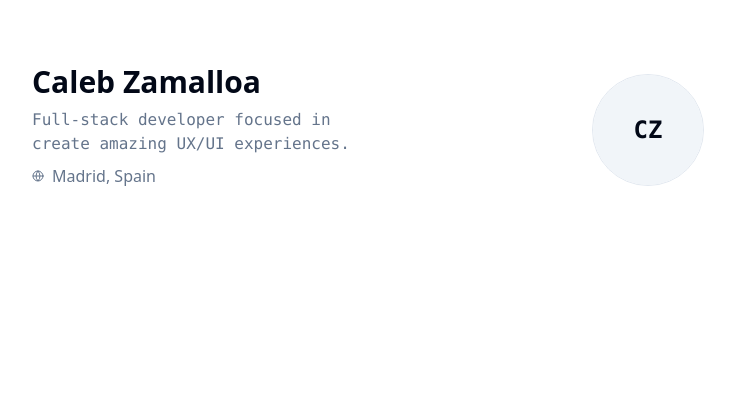
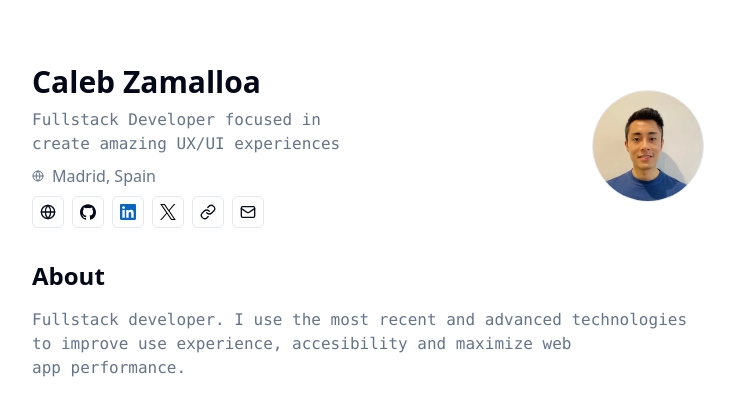
Before and after one commit to ecaleb97/cv, a Next.js app: page / in a window 1280 px wide. Shown: the top 416 px of the page, without its empty margins (272-1007 px from the left). Built offline with nearby package versions, Linux system fonts and the light colour scheme.

Commit message:
chore: Add utility function for merging class names

```diff
--- a/src/app/layout.tsx
+++ b/src/app/layout.tsx
@@ -1,11 +1,9 @@
+import { TooltipProvider } from "@/components/ui/tooltip";
 import { cn } from "@/lib/utils";
 import { GeistMono } from "geist/font/mono";
 import { GeistSans } from "geist/font/sans";
 import type { Metadata } from "next";
-import { Inter } from "next/font/google";
 import "./globals.css";
-
-const inter = Inter({ subsets: ["latin"] });
 
 export const metadata: Metadata = {
   title: "CV | Caleb Zamalloa",
@@ -24,7 +22,9 @@ export default function RootLayout({
       GeistMono.variable,
     )}>
       <body>
-        {children}
+        <TooltipProvider>
+          {children}
+        </TooltipProvider>
       </body>
     </html>
   );
--- a/src/app/page.tsx
+++ b/src/app/page.tsx
@@ -1,4 +1,7 @@
+import { About } from "@/components/about/about";
+import { SocialLinksButtons } from "@/components/social/social-links-buttons";
 import { Avatar, AvatarFallback, AvatarImage } from "@/components/ui/avatar";
+import { data } from "@/constants";
 import { GlobeIcon } from "lucide-react";
 
 export default function Home() {
@@ -11,41 +14,42 @@ export default function Home() {
         className="mx-auto w-full max-w-2xl space-y-8 bg-white
         print:space-y-6"
       >
-        <div className="flex items-center justify-between space-x-4">
-          <div className="flex-1 space-y-2">
+        <div className="flex items-center justify-between gap-4">
+          <div className="flex flex-col gap-2">
             <h1 className="text-xl sm:text-3xl font-bold">
-              Caleb Zamalloa
+              {data.name}
             </h1>
             <p
               className="max-w-md text-balance font-mono text-sm text-muted-foreground
               sm:text-base"
             >
-              Full-stack developer focused in create amazing UX/UI experiences.
+              {data.about}
             </p>
             <p className="flex items-center gap-2 text-sm text-muted-foreground sm:text-base">
               <GlobeIcon className="size-3" />
-              Madrid, Spain
+              {data.location}
             </p>
-            <section>
-
-            </section>
+            <SocialLinksButtons data={data} />
           </div>
           <a
             href="https://github.com/ecaleb97"
             target="_blank"
             rel="noreferrer noopener"
           >
-            <Avatar className="size-20 sm:size-28 border">
-              <AvatarImage src="./favicon.ico" alt="" />
+            <Avatar
+              className="size-20 hidden mini:block mini:size-20
+              normal:size-28 border"
+            >
+              <AvatarImage src={data.avatar} alt="Caleb's portrait" />
               <AvatarFallback
                 className="font-mono font-bold text-2xl"
               >
-              CZ
+                {data.initials}
               </AvatarFallback>
             </Avatar>
           </a>
         </div>
-
+        <About data={data} />
       </section>
     </main>
   );
--- /dev/null
+++ b/src/components/about/about.tsx
@@ -0,0 +1,16 @@
+import { ResumeData } from "@/types"
+
+export function About({
+  data
+}: {
+  data: ResumeData
+}) {
+  return (
+    <div className="space-y-4">
+      <h2 className="text-2xl font-bold">About</h2>
+      <p className="text-pretty text-muted-foreground font-mono">
+        {data.summary}
+      </p>
+    </div>
+  )
+}
--- a/tailwind.config.ts
+++ b/tailwind.config.ts
@@ -7,9 +7,18 @@ const config = {
     './components/**/*.{ts,tsx}',
     './app/**/*.{ts,tsx}',
     './src/**/*.{ts,tsx}',
-	],
+  ],
   prefix: "",
   theme: {
+    screens: {
+      "mini": "360px",
+      "normal": "400px",
+      "sm": "640px",
+      "md": "768px",
+      "lg": "1024px",
+      "xl": "1280px",
+      "2xl": "1536px",
+    },
     container: {
       center: true,
       padding: "2rem",
```
